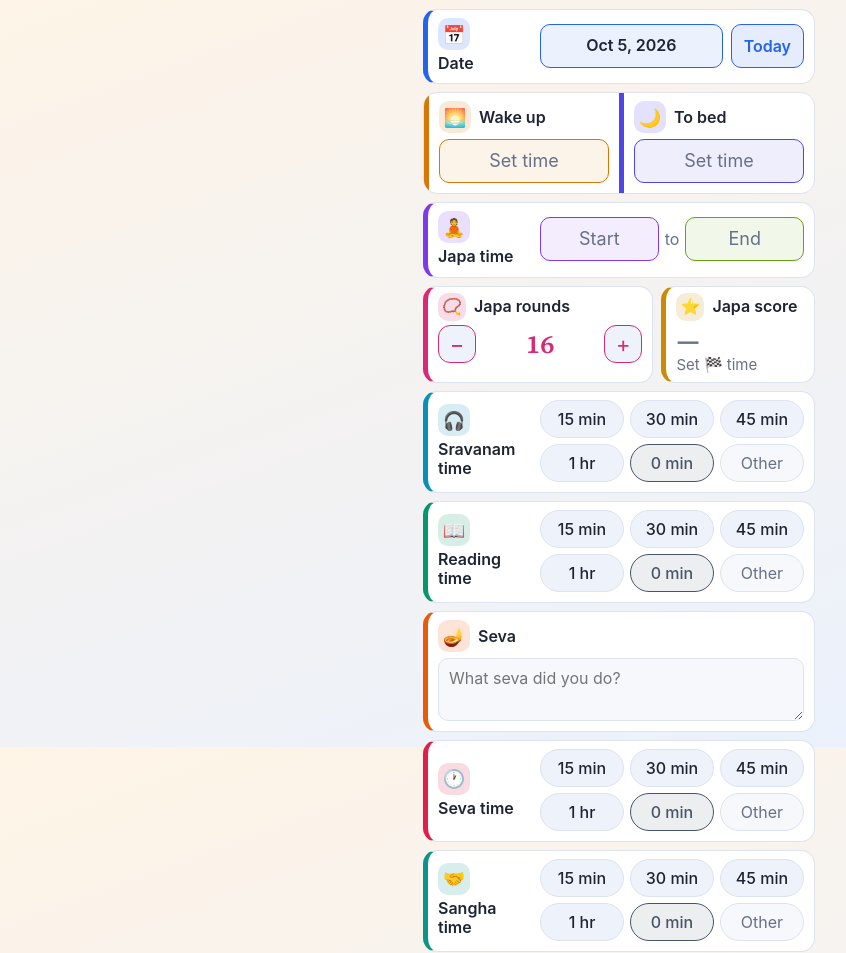
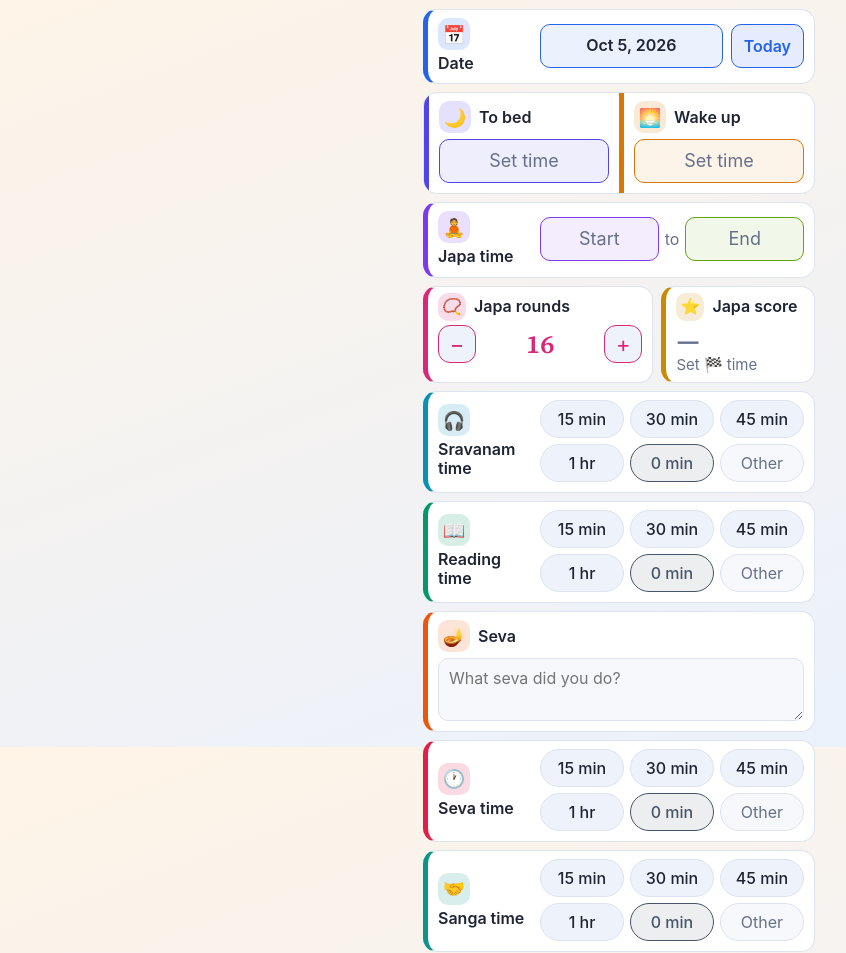
Before and after one commit to gmpadmavakya/sadhana, a plain HTML site: page index.html in a window 1280 px wide. Shown: the part 53-1006 px from the top of the page, without its empty margins (21-867 px from the left). Drawn offline with Linux system fonts and the light colour scheme.

Commit message:
Swap bed/wake order, rename Sanga

```diff
--- a/index.html
+++ b/index.html
@@ -194,13 +194,13 @@
   </section>
 
   <div class="pair">
+    <section class="half" style="--c:#4f46e5">
+      <div class="head"><span class="ico">🌙</span><span class="name">To bed</span></div>
+      <button type="button" class="tbtn empty" data-time="bed">Set time</button>
+    </section>
     <section class="half" style="--c:#d97706">
       <div class="head"><span class="ico">🌅</span><span class="name">Wake up</span></div>
       <button type="button" class="tbtn empty" data-time="wake">Set time</button>
-    </section>
-    <section class="half" style="--c:#4f46e5">
-      <div class="head"><span class="ico">🌙</span><span class="name">To bed</span></div>
-      <button type="button" class="tbtn empty" data-time="bed">Set time</button>
     </section>
   </div>
 
@@ -253,7 +253,7 @@
   </section>
 
   <section class="field rt" style="--c:#0d9488">
-    <div class="lab"><span class="ico">🤝</span><span class="name">Sangha time</span></div>
+    <div class="lab"><span class="ico">🤝</span><span class="name">Sanga time</span></div>
     <div class="rc chips" data-target="sangha"></div>
   </section>
 
@@ -305,7 +305,7 @@
   var $ = function (id) { return document.getElementById(id); };
   var textIds = ["seva", "phone"];
   var durIds = ["sravanam", "reading", "sevatime", "sangha"];
-  var durLabels = { sravanam: "Sravanam", reading: "Reading", sevatime: "Seva", sangha: "Sangha" };
+  var durLabels = { sravanam: "Sravanam", reading: "Reading", sevatime: "Seva", sangha: "Sanga" };
   var times = { wake: "", bed: "", jstart: "", jend: "" };
   var dur = { sravanam: "", reading: "", sevatime: "", sangha: "" };
   var defaults = { wake: "05:00", bed: "22:00", jstart: "05:30", jend: "08:00" };
@@ -355,8 +355,8 @@
     var seva = $("seva").value.trim().replace(/\s*\n\s*/g, ", ");
     var rows = [
       ["Date", "📅", fmtDate($("date").value)],
+      ["To bed", "🌙", fmtTime(times.bed)],
       ["Wake up", "🌅", fmtTime(times.wake)],
-      ["To bed", "🌙", fmtTime(times.bed)],
       ["Japa rounds", "📿", String(rounds)],
       ["Japa start", "🧘", fmtTime(times.jstart)],
       ["Japa finish", "🏁", fmtTime(times.jend)],
@@ -364,7 +364,7 @@
       ["Reading time", "📖", dur.reading],
       ["Seva", "🪔", seva],
       ["Seva time", "🕐", dur.sevatime],
-      ["Sangha time", "🤝", dur.sangha]
+      ["Sanga time", "🤝", dur.sangha]
     ];
     var w = 0;
     rows.forEach(function (r) { if (r[0].length > w) w = r[0].length; });
```
